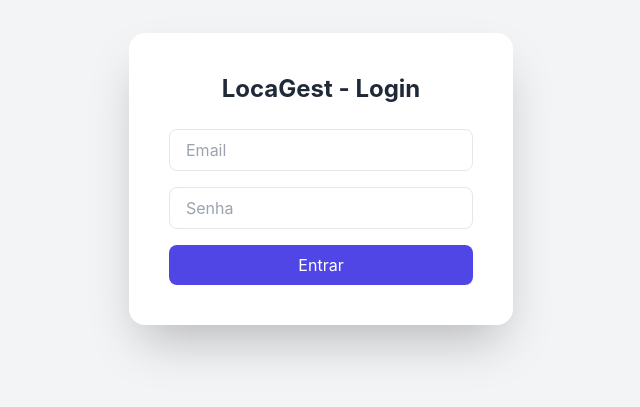
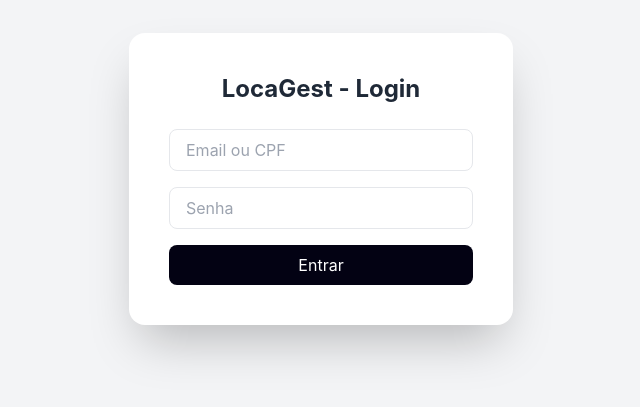
Before and after one commit to carloscurcino/locagest_frontend, an Angular app: page /login in a window 1280 px wide. Shown: the part 237-644 px from the top of the page, without its empty margins (319-959 px from the left). Built offline with nearby package versions, Linux system fonts and the light colour scheme.

Commit message:
Fix: correction on attribute name and way of use

```diff
--- a/src/app/auth/auth.service.ts
+++ b/src/app/auth/auth.service.ts
@@ -9,8 +9,8 @@ export class AuthService {
   constructor(private router: Router, private http: HttpClient) {}
 
   // Exemplo de login usando requisição HTTP POST
-  login(email: string, password: string) {
-    const body = { email, password };
+  login(identifier: string, password: string) {
+    const body = { identifier, password };
     // Substitua a URL abaixo pela URL real da sua API de autenticação
     const data = this.http.post<any>('/auth/login', body);
     return data;
--- a/src/app/auth/login/login.component.html
+++ b/src/app/auth/login/login.component.html
@@ -7,9 +7,9 @@
     <form (ngSubmit)="onSubmit()" #loginForm="ngForm" class="flex flex-col gap-4">
       <input
         type="text"
-        name="email"
-        [(ngModel)]="email"
-        placeholder="Email"
+        name="identifier"
+        [(ngModel)]="identifier"
+        placeholder="Email ou CPF"
         required
         class="border rounded-lg px-4 py-2 focus:outline-none focus:ring-2 focus:ring-indigo-500"
       />
@@ -26,7 +26,7 @@
       <button
         type="submit"
         [disabled]="!loginForm.valid"
-        class="bg-indigo-600 text-white py-2 rounded-lg hover:bg-indigo-700 transition"
+        class="bg-primary text-white py-2 rounded-lg hover:bg-indigo-700 transition"
       >
         Entrar
       </button>
--- a/src/app/auth/login/login.component.ts
+++ b/src/app/auth/login/login.component.ts
@@ -8,14 +8,14 @@ import { AuthService } from '../auth.service';
   styleUrls: ['./login.component.css']
 })
 export class LoginComponent {
-  email = '';
+  identifier = '';
   password = '';
   errorMessage = '';
 
   constructor(private auth: AuthService, private router: Router) {}
 
   onSubmit() {
-    this.auth.login(this.email, this.password).subscribe({
+    this.auth.login(this.identifier, this.password).subscribe({
       next: (response) => {
         // Ajuste conforme a resposta da sua API
         console.log("Respoinse", response)
--- a/tailwind.config.js
+++ b/tailwind.config.js
@@ -4,7 +4,20 @@ module.exports = {
     "./src/**/*.{html,ts}"
   ],
   theme: {
-    extend: {},
+    extend: {
+      colors: {
+        primary: '#030213',
+        secondary: '#1A202C',
+        accent: '#D53F8C',
+        neutral: '#F7FAFC',
+        error: '#F56565',
+        success: '#48BB78',
+        warning: '#F6E05E',
+        info: '#3182CE',
+        light: '#F7FAFC',
+        dark: '#1A202C',
+      }
+    },
   },
   plugins: [],
 }
```
